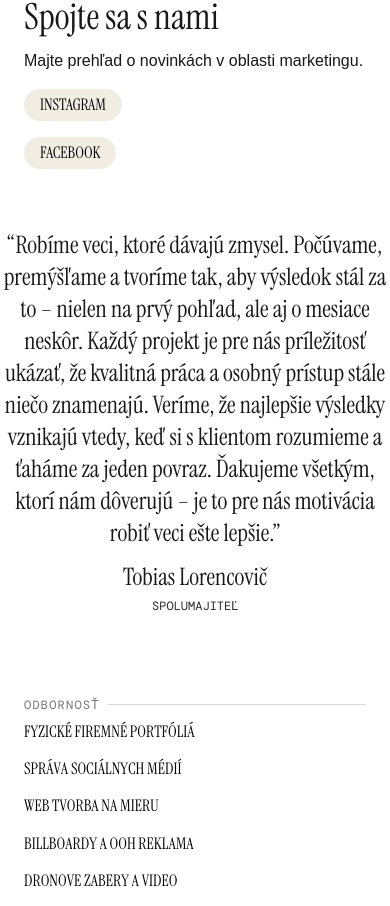
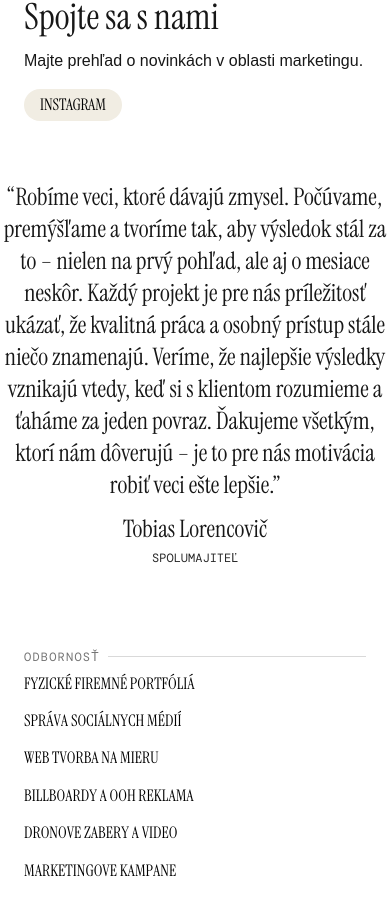
Before and after one commit to stanislavhrechan/Dionis, a Next.js app: page /contact in a window 390 px wide. Shown: the part 1380-2286 px from the top of the page. Built offline with nearby package versions, Linux system fonts and the light colour scheme; a web font is replaced by a local one.

Commit message:
Update contact delete facebook

```diff
--- a/app/sections/Contact/ContactMain.tsx
+++ b/app/sections/Contact/ContactMain.tsx
@@ -246,16 +246,6 @@ return (
                     Instagram
                 </GlowButton>
             </div>
-            <div className="">
-                <GlowButton
-                className="
-                    mt-4 px-4 md:px-8 py-1 md:text-xl rounded-full bg-[#f1ede3] text-black uppercase font-instrument cursor-pointer
-                "
-                >
-                    Facebook
-                </GlowButton>
-            </div>
-
         </div>
     </div>
 </section>
```
